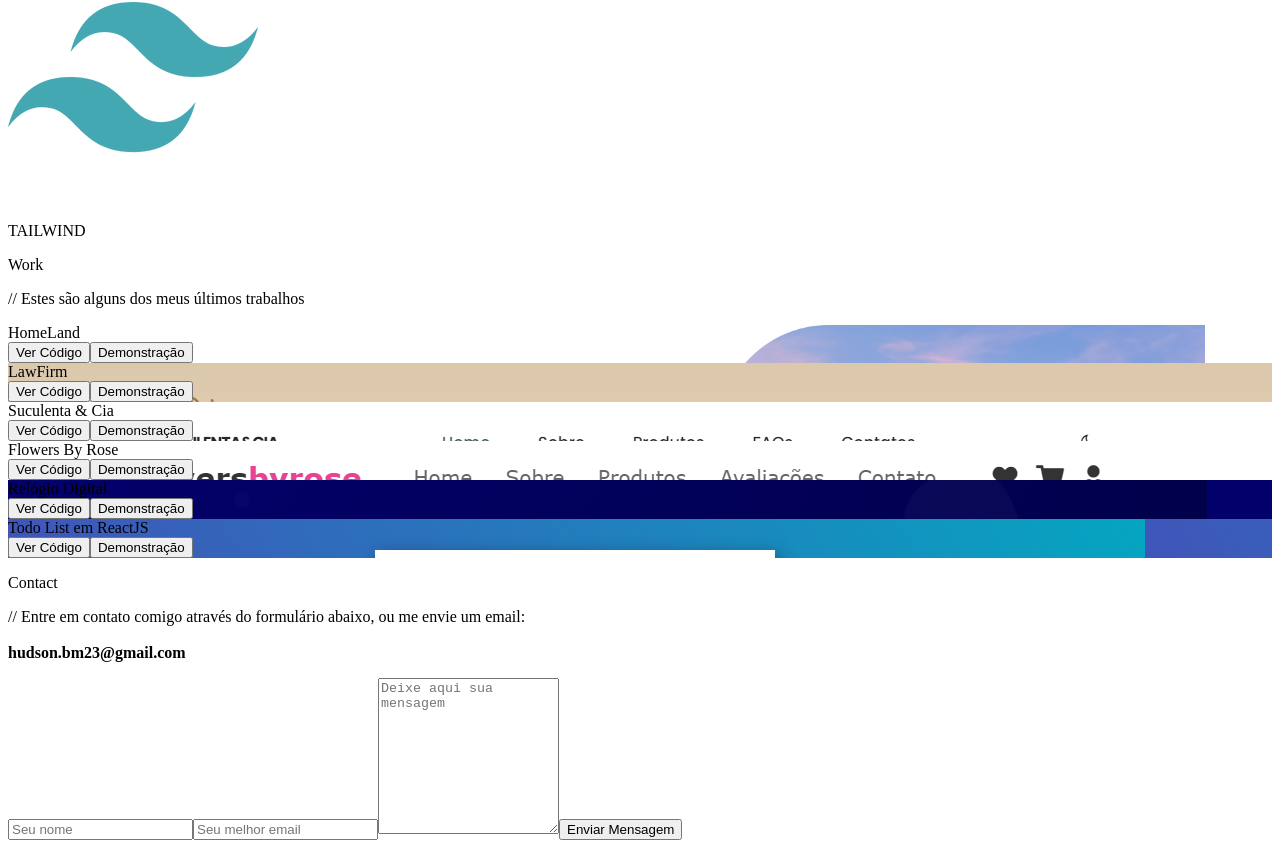
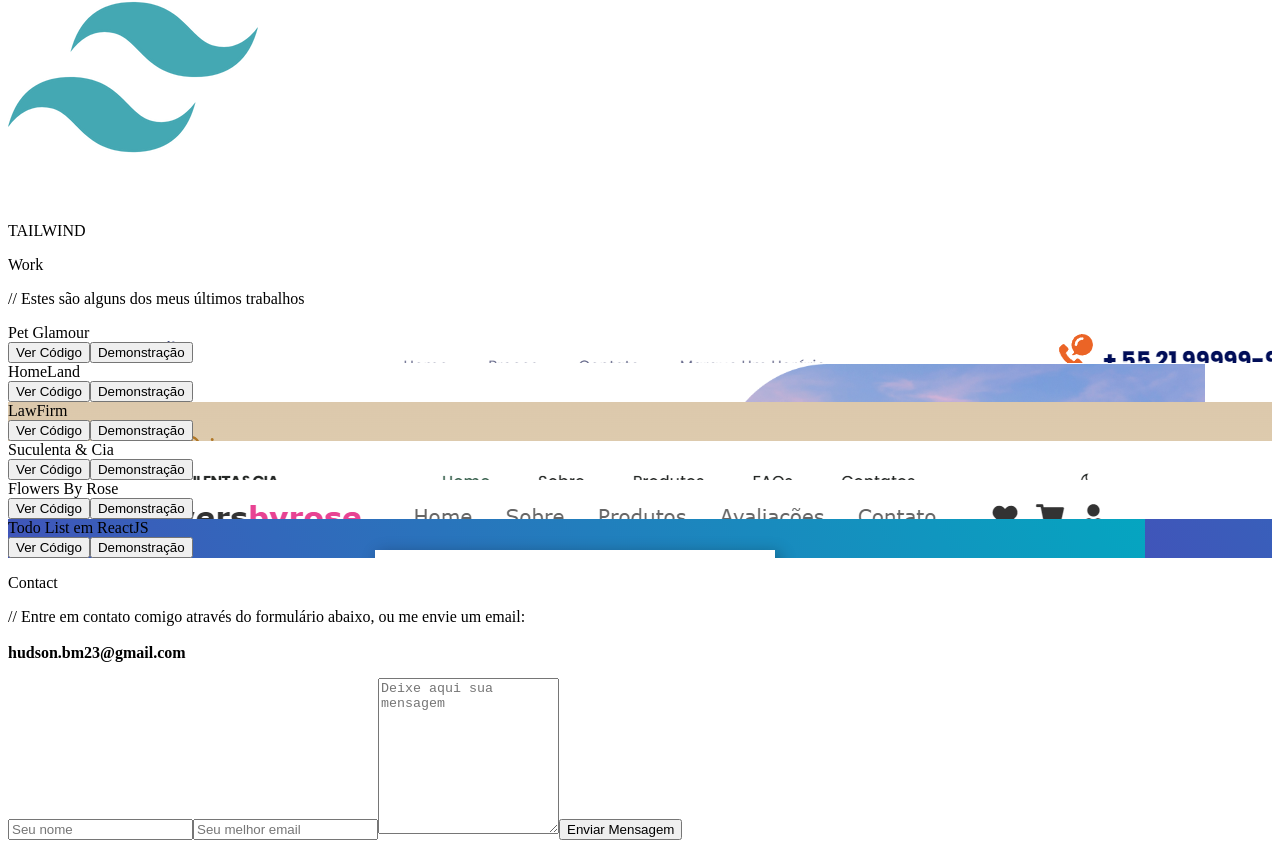
Before and after one commit to HudsonMenezes/reactjs-portfolio, a React (Vite) app: page / in a window 1280 px wide. Shown: the part 3129-3977 px from the top of the page. Built offline with nearby package versions, Linux system fonts and the light colour scheme; the HTML template or start-up script is replaced by a standard one.

Commit message:
new project

```diff
--- a/src/data/data.js
+++ b/src/data/data.js
@@ -5,24 +5,32 @@ import RelogioDigital from "../assets/projects/RelogioDigital.png";
 import TodoList from "../assets/projects/TodoList.png";
 import Homeland from "../assets/projects/Homeland.png";
 import LawFirm from "../assets/projects/LawFirm.png";
+import PetGlamour from "../assets/projects/PetGlamour.png";
 
 export const data = [
   {
     id: 1,
+    name: "Pet Glamour",
+    image: PetGlamour,
+    github: "https://github.com/HudsonMenezes/petglamour",
+    live: "https://petglamour.vercel.app/",
+  },
+  {
+    id: 2,
     name: "HomeLand",
     image: Homeland,
     github: "https://github.com/HudsonMenezes/real-estate-react-tailwind",
     live: "https://homeland-house.vercel.app/",
   },
   {
-    id: 2,
+    id: 3,
     name: "LawFirm",
     image: LawFirm,
     github: "https://github.com/HudsonMenezes/law-firm",
     live: "https://law-firm-reacttailwind.vercel.app/",
   },
   {
-    id: 3,
+    id: 4,
     name: "Suculenta & Cia",
     image: SuculentaCia,
     github: "https://github.com/HudsonMenezes/suculentaecia-ecommerce",
@@ -30,18 +38,11 @@ export const data = [
   },
 
   {
-    id: 4,
+    id: 5,
     name: "Flowers By Rose",
     image: FlowersByRose,
     github: "https://github.com/HudsonMenezes/pagina-htmlcss-flowersbyrose",
     live: "https://hudsonmenezes.github.io/pagina-htmlcss-flowersbyrose/",
-  },
-  {
-    id: 5,
-    name: "Relógio Digital",
-    image: RelogioDigital,
-    github: "https://github.com/HudsonMenezes/relogio_digital",
-    live: "https://hudsonmenezes.github.io/relogio_digital/",
   },
   {
     id: 6,
```
Also changed, not shown: src/assets/projects/PetGlamour.png (added).
